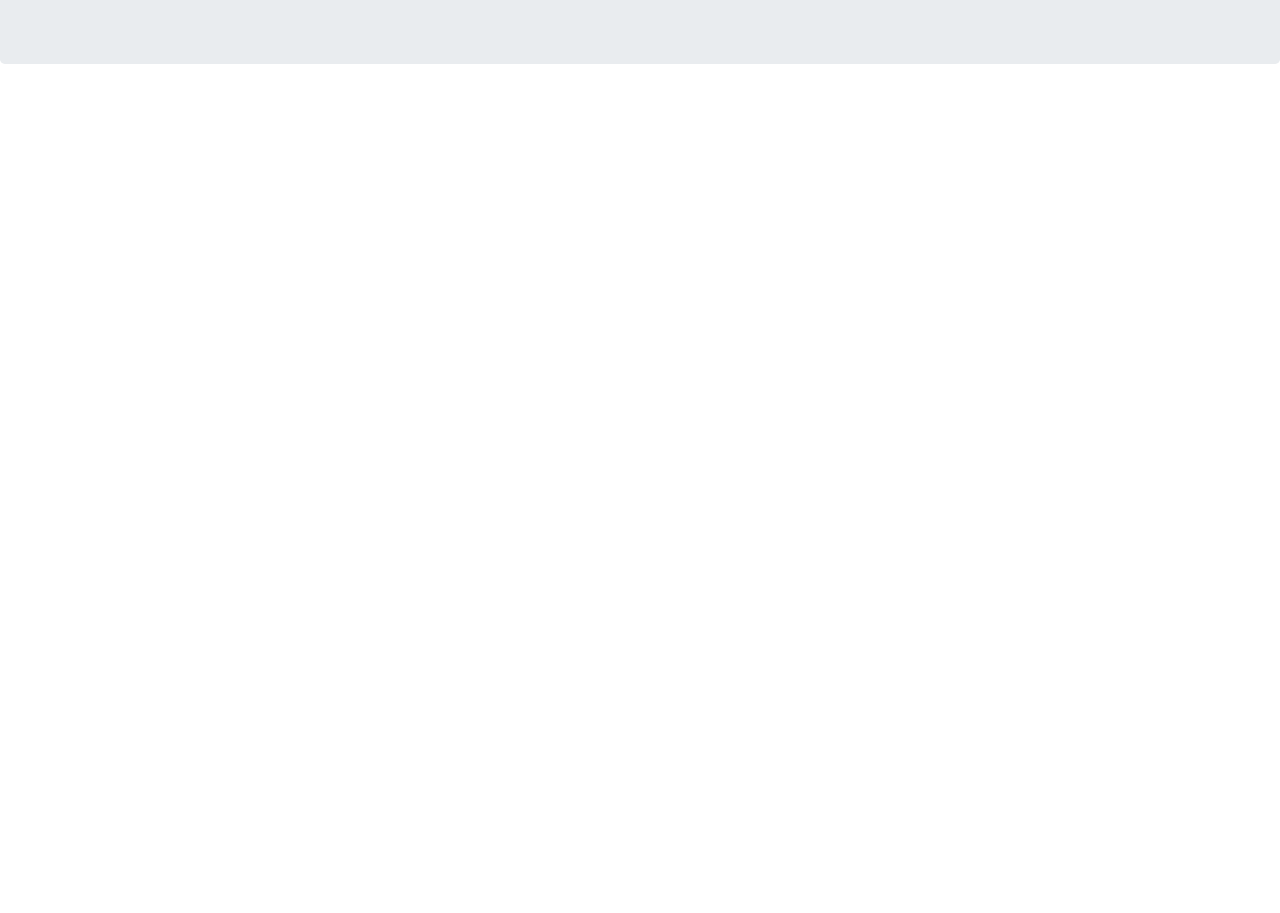
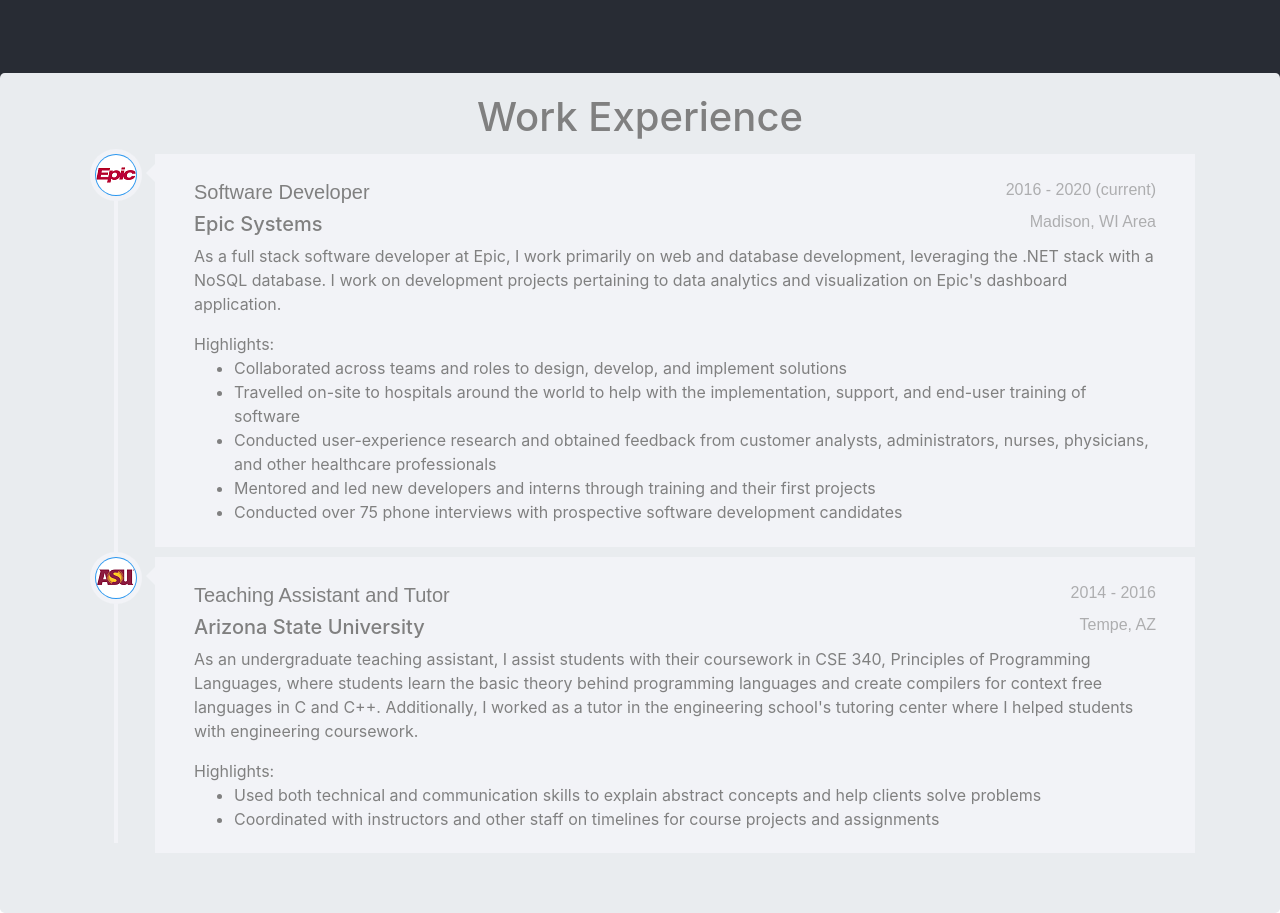
Before and after one commit to mhilliker/my-page, a React (Create React App) app in the folder my-site/: page / in a window 1280 px wide. Shown: the part 1647-2560 px from the top of the page. Before the commit the page ends 1711 px from the top, so only its background shows below. Built offline with nearby package versions, Linux system fonts and the light colour scheme.

Commit message:
add work experience section

```diff
--- a/my-site/src/App.js
+++ b/my-site/src/App.js
@@ -5,6 +5,7 @@
 import Footer from './components/footer';
 import About from './components/about';
 import Education from './components/education';
+import Work from './components/workexperience';
 
 function App() {
   return (
@@ -13,6 +14,7 @@
       <header className="App-header">
         <About />
         <Education />
+        <Work />
       </header>
       <Footer />
     </div>
--- a/my-site/src/assets/styles/main.scss
+++ b/my-site/src/assets/styles/main.scss
@@ -116,6 +116,15 @@
   }
 }
 
+.workPage {
+  margin-top: 15vh;
+
+  .jumbotron {
+    padding-top: 20px;
+    padding-bottom: 20px;
+  }
+}
+
 @media only screen and (max-width: 768px) {
   /* For mobile phones: */
 
@@ -145,5 +154,4 @@
       width: 100%;
     }
   }
-
 }
--- /dev/null
+++ b/my-site/src/assets/styles/timeline.scss
@@ -0,0 +1,122 @@
+.timeline {
+	position: relative;
+	margin-bottom: 30px;
+	&:before {
+		content: " ";
+		display: table;
+		content: " ";
+		display: table;
+		content: '';
+		position: absolute;
+		display: block;
+		width: 4px;
+		background: #f2f3f7;
+		top: 20px;
+		bottom: 20px;
+		margin-left: 29px;
+	}
+	&:after {
+		content: " ";
+		display: table;
+		clear: both;
+	}
+	.timeline-entry {
+		position: relative;
+		margin-top: 5px;
+		margin-left: 30px;
+		margin-bottom: 10px;
+		clear: both;
+		.timeline-entry-inner {
+			position: relative;
+			margin-left: -20px;
+			.timeline-icon {
+				display: block;
+				width: 42px;
+				height: 42px;
+				background: #2c98f0;
+				-webkit-border-radius: 50%;
+				-moz-border-radius: 50%;
+				-ms-border-radius: 50%;
+				border-radius: 50%;
+				text-align: center;
+				-moz-box-shadow: 0 0 0 5px #f2f3f7;
+				-webkit-box-shadow: 0 0 0 5px #f2f3f7;
+				box-shadow: 0 0 0 5px #f2f3f7;
+				line-height: 40px;
+				float: left;
+				i {
+					color: #fff;
+                }
+
+                .iconImg {
+                    vertical-align: top;
+                    border-radius: 50%;
+                    margin-top: 1px;
+                }
+			}
+			.timeline-icon.color-none {
+				background: #fff;
+				width: 20px;
+				height: 20px;
+				margin-left: 10px;
+			}
+			.timeline-label {
+                text-align: left;
+
+				position: relative;
+				background: #f2f3f7;
+				padding-left: 1.5em;
+				padding-right: 1.5em;
+				padding-top: 1em;
+				padding-bottom: .25em;
+				margin-left: 60px;
+				-webkit-background-clip: padding-box;
+				-moz-background-clip: padding;
+				background-clip: padding-box;
+				&:after {
+					content: '';
+					display: block;
+					position: absolute;
+					width: 0;
+					height: 0;
+					border-style: solid;
+					border-width: 9px 9px 9px 0;
+					border-color: transparent #f2f3f7 transparent transparent;
+					left: 0;
+					top: 10px;
+					margin-left: -9px;
+				}
+				p {
+					+ {
+						p {
+							margin-top: 15px;
+						}
+					}
+				}
+				h2 {
+					font-size: 20px;
+					font-family: "Quicksand", Arial, sans-serif;
+					font-weight: 500;
+
+					span {
+						-webkit-opacity: .6;
+						-moz-opacity: .6;
+						opacity: .6;
+						-ms-filter: alpha(opacity=60);
+						filter: alpha(opacity=60);
+                        font-size: 16px;
+                        float: right;
+					}
+                }
+
+                .timeline-entry-list-title {
+                    margin-bottom: 0px;
+                }
+
+                .timeline-entry-list {
+                    font-size: 1rem;
+                }
+			}
+		}
+	}
+}
--- a/my-site/src/components/about.jsx
+++ b/my-site/src/components/about.jsx
@@ -18,7 +18,7 @@
                     My professional interests include full stack web development, machine learning, and data analytics.
                     </p>
                     <p>
-                        <Button variant="primary">Learn more</Button>
+                        <Button variant="primary" href="#educationPage">Learn more</Button>
                     </p>
                     </Jumbotron>
                 </div >
--- a/my-site/src/components/education.jsx
+++ b/my-site/src/components/education.jsx
@@ -26,7 +26,7 @@
 
 function EducationAccordion() {
     return (
-        <Accordion defaultActiveKey="0" className="educationAccordion">
+        <Accordion className="educationAccordion">
             <Card>
                 <Card.Header>
                     <Accordion.Toggle as={Button} variant="link" eventKey="0">
--- /dev/null
+++ b/my-site/src/components/timeline.jsx
@@ -0,0 +1,68 @@
+import React from 'react';
+
+import Container from 'react-bootstrap/Container';
+import Row from 'react-bootstrap/Row';
+import Col from 'react-bootstrap/Col';
+
+import '../assets/styles/timeline.scss';
+
+export function Timeline(props) {
+    return (
+        <Container>
+            <Row>
+                <Col md={12}>
+                    <div className="timeline">
+                        {props.children}
+                    </div>
+                </Col>
+            </Row>
+        </Container>
+    );
+}
+
+export function TimelineEntry(props) {
+    const icon = props.icon ? <img src={props.icon} class="iconImg" /> : ">";
+
+    return (
+        <div className="timeline-entry">
+            <div className="timeline-entry-inner">
+                <div className="timeline-icon">{icon}</div>
+                <div className="timeline-label">
+                    <h2>
+                        {props.jobTitle}
+                        <span>{props.date}</span>
+                    </h2>
+                    <h2>
+                        {props.jobLocation}
+                        <span>{props.location}</span>
+                    </h2>
+                    <h5>{props.company}</h5>
+                    {props.children}
+                </div>
+            </div>
+        </div>
+    );
+}
+
+export function TimelineEntryDescription(props) {
+    return (
+        <p>{props.children}</p>
+    );
+}
+
+export function TimelineEntryList(props) {
+    return (
+        <div className="timeline-entry-list">
+            <p className="timeline-entry-list-title">{props.listTitle}</p>
+            <ul className="timeline-entry-list-content">
+                {props.children}
+            </ul>
+        </div>
+    );
+}
+
+export function TimelineEntryListItem(props) {
+    return (
+        <li>{props.children}</li>
+    );
+}
--- /dev/null
+++ b/my-site/src/components/workexperience.jsx
@@ -0,0 +1,71 @@
+import React from 'react';
+import Jumbotron from 'react-bootstrap/Jumbotron';
+
+import {Timeline, TimelineEntry, TimelineEntryList, TimelineEntryListItem, TimelineEntryDescription} from './timeline';
+import FullscreenItem from './fullscreenitem';
+import epicLogo from '../assets/images/epiclogo.png';
+import asuLogo from '../assets/images/asulogo.png';
+
+
+class Work extends React.Component {
+    render() {
+        return (
+            <FullscreenItem id="workPage">
+                <div className="workPage fullscreenContent">
+                   <Jumbotron>
+                    <h1>Work Experience</h1>
+                    <Timeline>
+                        <TimelineEntry jobTitle="Software Developer" company="Epic Systems"
+                            date="2016 - 2020 (current)" location="Madison, WI Area" icon={epicLogo}>
+                                <TimelineEntryDescription>
+                                As a full stack software developer at Epic, I work primarily on web and database development,
+                                leveraging the .NET stack with a NoSQL database.  I work on development projects pertaining to
+                                data analytics and visualization on Epic's dashboard application.
+                                </TimelineEntryDescription>
+                                <TimelineEntryList listTitle="Highlights:">
+                                    <TimelineEntryListItem>
+                                        Collaborated across teams and roles to design, develop, and implement solutions
+                                    </TimelineEntryListItem>
+                                    <TimelineEntryListItem>
+                                        Travelled on-site to hospitals around the world to help with the implementation, support,
+                                        and end-user training of software
+                                    </TimelineEntryListItem>
+                                    <TimelineEntryListItem>
+                                        Conducted user-experience research and obtained feedback from customer analysts,
+                                        administrators, nurses, physicians, and other healthcare professionals
+                                    </TimelineEntryListItem>
+                                    <TimelineEntryListItem>
+                                        Mentored and led new developers and interns through training and their first projects
+                                    </TimelineEntryListItem>
+                                    <TimelineEntryListItem>
+                                        Conducted over 75 phone interviews with prospective software development candidates
+                                    </TimelineEntryListItem>
+                                </TimelineEntryList>
+                            </TimelineEntry>
+                            <TimelineEntry jobTitle="Teaching Assistant and Tutor" company="Arizona State University"
+                            date="2014 - 2016" location="Tempe, AZ" icon={asuLogo}>
+                                <TimelineEntryDescription>
+                                As an undergraduate teaching assistant, I assist students with their coursework in CSE 340,
+                                Principles of Programming Languages, where students learn the basic theory behind programming
+                                languages and create compilers for context free languages in C and C++.  Additionally, I worked as a
+                                tutor in the engineering school's tutoring center where I helped students with engineering coursework.
+                                </TimelineEntryDescription>
+                                <TimelineEntryList listTitle="Highlights:">
+                                    <TimelineEntryListItem>
+                                        Used both technical and communication skills to explain abstract concepts and help clients solve problems
+                                    </TimelineEntryListItem>
+                                    <TimelineEntryListItem>
+                                        Coordinated with instructors and other staff on timelines for course projects and assignments
+                                    </TimelineEntryListItem>
+                                </TimelineEntryList>
+                            </TimelineEntry>
+                    </Timeline>
+                    </Jumbotron>
+                </div >
+            </FullscreenItem>
+        );
+    }
+}
+
+
+export default Work;
```
Also changed, not shown: my-site/src/assets/images/asulogo.png (added), my-site/src/assets/images/epiclogo.png (added).
